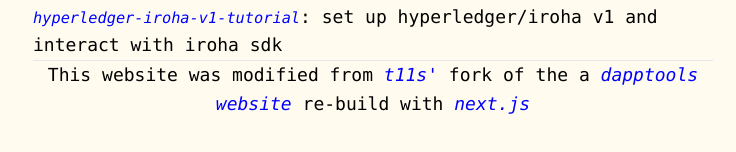
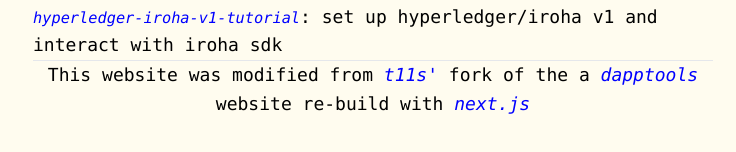
Before and after one commit to MASDXI/masdxi.github.io, a Next.js app: page / in a window 1280 px wide. Shown: the part 544-696 px from the top of the page, without its empty margins (267-1003 px from the left). Built offline with nearby package versions, Linux system fonts and the light colour scheme.

Commit message:
fix: blankspace
Signed-off-by: MASDXI <sirawitt42@gmail.com>

```diff
--- a/src/app/page.tsx
+++ b/src/app/page.tsx
@@ -77,9 +77,9 @@
             fork of the a
             <Link href="https://github.com/dapphub/dapp-tools">
               {" "}
-              dapptools website{" "}
-            </Link>
-            re-build with{" "}
+              dapptools
+            </Link>{" "}
+            website re-build with{" "}
             <Link href="https://nextjs.org" target="_blank">
               next.js
             </Link>
```
